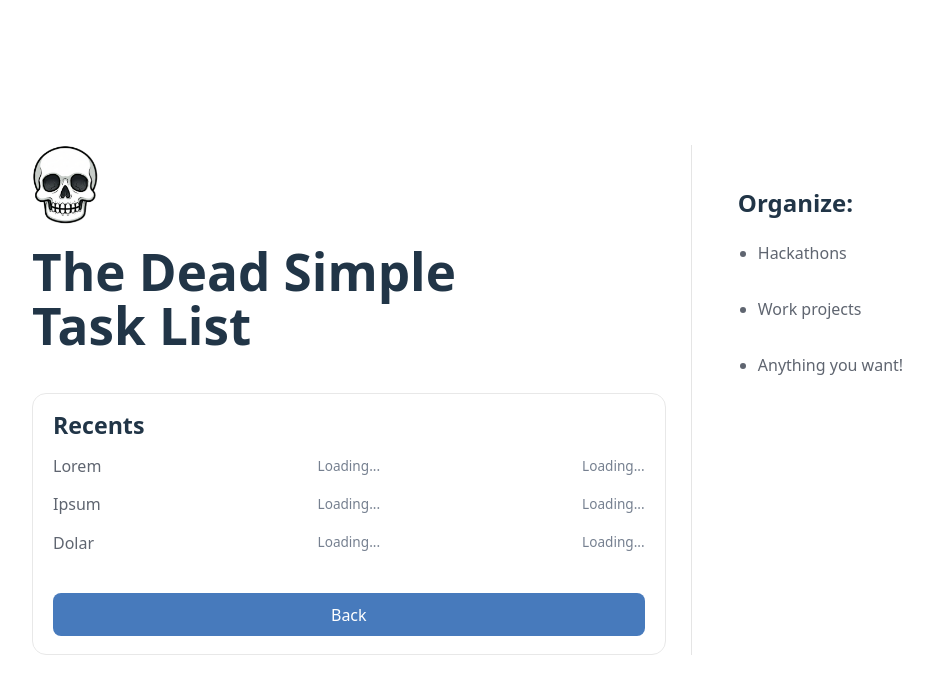
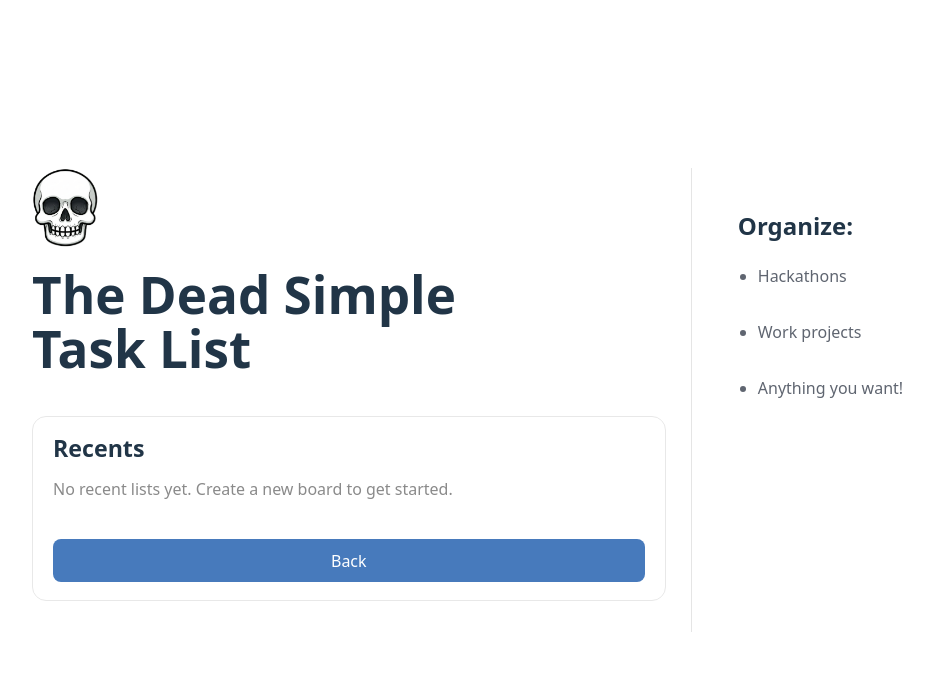
Before and after one commit to Eli-Parker/dead-simple-task-list, a React (Vite) app in the folder apps/web/: page / in a window 1280 px wide. Both pictures are taken after a click on the button "Open a Recent Board". Shown: the top 694 px of the page, without its empty margins (80-1013 px from the left). Built offline with nearby package versions, Linux system fonts and the light colour scheme.

Commit message:
Updated default list behavior for when the user has no recent history

```diff
--- a/apps/web/src/App.css
+++ b/apps/web/src/App.css
@@ -156,6 +156,11 @@
   white-space: nowrap;
 }
 
+.recent-empty-message {
+  margin: 0;
+  color: #8a8a8a;
+}
+
 .skull-icon {
   height: 5em;
   will-change: filter;
--- a/apps/web/src/App.tsx
+++ b/apps/web/src/App.tsx
@@ -10,12 +10,6 @@ type RecentTaskListSummary = {
   taskCount: number
   updatedLabel: string
 }
-
-const placeholderRecentLists: RecentTaskListStorageEntry[] = [
-  { title: 'Lorem', boardId: 'lorem' },
-  { title: 'Ipsum', boardId: 'ipsum' },
-  { title: 'Dolar', boardId: 'dolar' },
-]
 
 /**
  * Formats a task count label for display.
@@ -42,7 +36,7 @@ function createBoardLink(boardId: string): string {
 
 function App() {
   const [showBoard, setShowBoard] = useState(false)
-  const [recentLists] = useState<RecentTaskListStorageEntry[]>(() => loadRecentListsFromStorage(placeholderRecentLists))
+  const [recentLists] = useState<RecentTaskListStorageEntry[]>(() => loadRecentListsFromStorage())
   const recentListSummariesByBoardId: Record<string, RecentTaskListSummary> = {}
 
   return (
@@ -82,13 +76,17 @@ function App() {
           <section className={`screen board-screen ${showBoard ? 'enter' : 'start'}`}>
             <div className="card board-card">
               <h2 className="board-title">Recents</h2>
-              {recentLists.map((list) => (
-                <a key={list.boardId} href={createBoardLink(list.boardId)} className="intro recent-item recent-item-link">
-                  <span>{list.title}</span>
-                  <span className="recent-item-center">{formatTaskCount(recentListSummariesByBoardId[list.boardId]?.taskCount ?? null)}</span>
-                  <span className="recent-item-right">{recentListSummariesByBoardId[list.boardId]?.updatedLabel ?? 'Loading...'}</span>
-                </a>
-              ))}
+              {recentLists.length === 0 ? (
+                <p className="recent-empty-message">No recent lists yet. Create a new board to get started.</p>
+              ) : (
+                recentLists.map((list) => (
+                  <a key={list.boardId} href={createBoardLink(list.boardId)} className="intro recent-item recent-item-link">
+                    <span>{list.title}</span>
+                    <span className="recent-item-center">{formatTaskCount(recentListSummariesByBoardId[list.boardId]?.taskCount ?? null)}</span>
+                    <span className="recent-item-right">{recentListSummariesByBoardId[list.boardId]?.updatedLabel ?? 'Loading...'}</span>
+                  </a>
+                ))
+              )}
               <button className="recent-list-button" onClick={() => setShowBoard(false)}>
                 Back
               </button>
```
